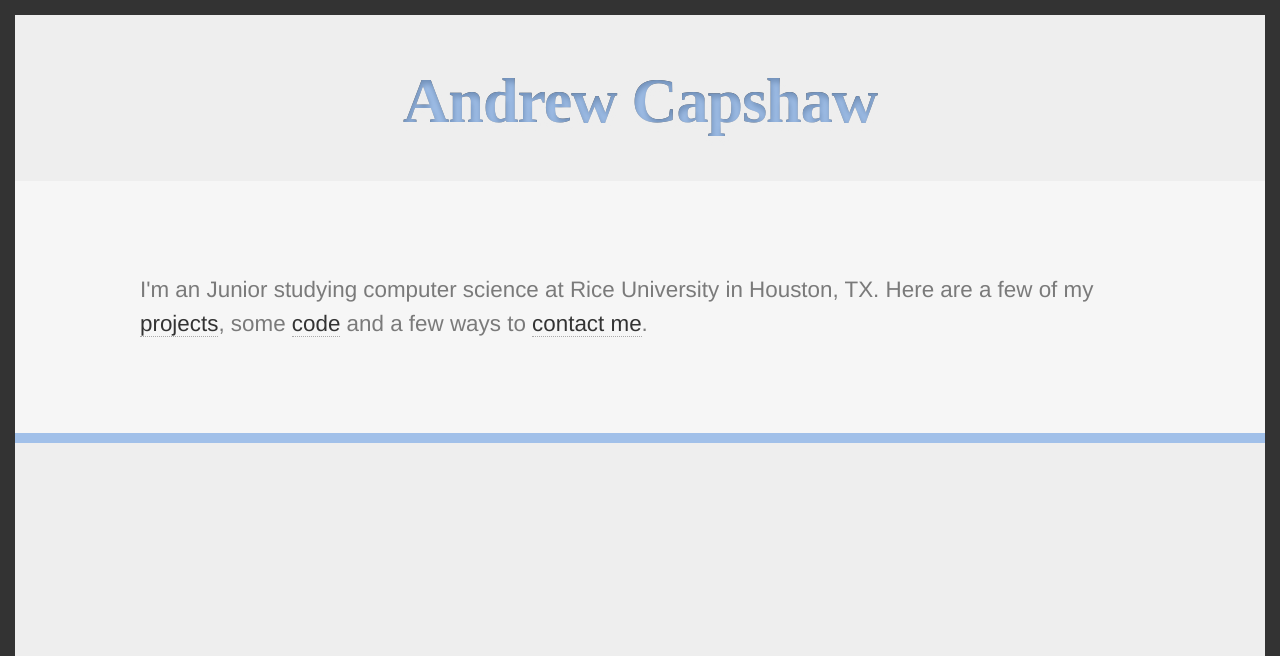
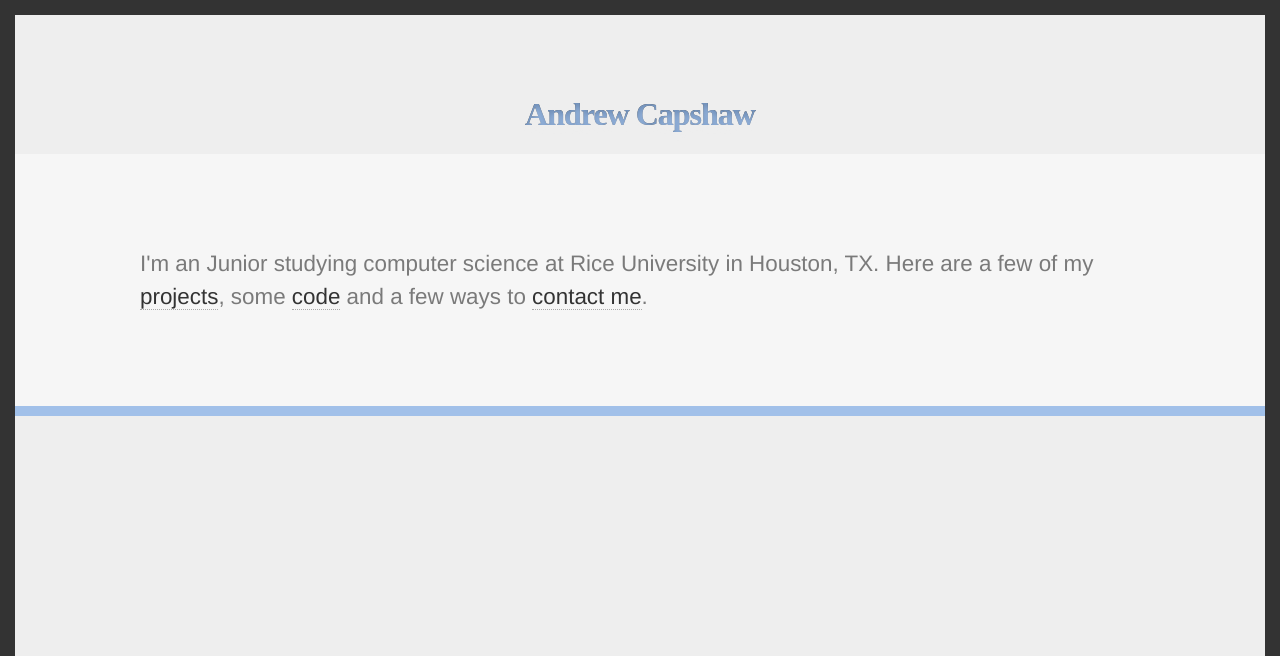
Before and after one commit to capshaw/capshaw.me, a PHP site: page /2.0/index.php in a window 1280 px wide. Shown: the top 656 px of the page. Run offline with PHP 8.4, Linux system fonts and the light colour scheme; some libraries are stand-ins or nearby versions; some web fonts are replaced.

Commit message:
Playing around with jquery

```diff
--- a/2.0/css/style.css
+++ b/2.0/css/style.css
@@ -14,19 +14,13 @@ body {
 }
 
 h1{
-  color: rgba(10,60,150, 0.8);
-  color: rgba(100,100,100, 0.8);
   color: rgba(140, 179, 230, 0.8);
   text-shadow: 1px 4px 6px #eee, 0 0 0 #000, 1px 4px 6px #eee;
-  font-size: 4em;
-  margin-top: 1em;
+  font-size: 2em;
+  margin-top: 3em;
   text-align: center;
   font-family: "Droid Serif";
   letter-spacing: -1px;
-  transition: color 2s;
-  -moz-transition: color 2s; /* Firefox 4 */
-  -webkit-transition: color 2s; /* Safari and Chrome */
-  -o-transition: color 2s; /* Opera */
 }
 
 .container{
@@ -40,10 +34,20 @@ h1{
   padding: 70px 0;
   font-size: 1.4em;
   border-bottom: 10px solid rgba(140, 179, 230, 0.8);
+}
+
+.transition-border{
   transition: border 2s;
   -moz-transition: border 2s; /* Firefox 4 */
   -webkit-transition: border 2s; /* Safari and Chrome */
   -o-transition: border 2s; /* Opera */
+}
+
+.transition-color {
+  transition: color 2s;
+  -moz-transition: color 2s; /* Firefox 4 */
+  -webkit-transition: color 2s; /* Safari and Chrome */
+  -o-transition: color 2s; /* Opera */
 }
 
 #top, #bottom, #left, #right {
--- a/2.0/index.php
+++ b/2.0/index.php
@@ -22,10 +22,10 @@
 	<div id='bottom'></div>
 
 	<div class='container'>
-		<h1>Andrew Capshaw</h1>
+		<h1 class='transition-color'>Andrew Capshaw</h1>
 	</div>
 
-	<div class='stripe'>
+	<div class='stripe transition-border'>
 		<div class='container'>
 			<p>I'm an Junior studying computer science at Rice University in Houston, TX.
 				Here are a few of my <a href='#'>projects</a>, some <a href='#'>code</a> and a few ways to <a href='#'>contact me</a>.</p>
--- a/2.0/js/index.js
+++ b/2.0/js/index.js
@@ -2,6 +2,16 @@
  * Click handlers
  */
 $(document).ready(function() {
+
+    var divs = ['h1', '.stripe']
+
+    for(div in divs) {
+        $(div).css('transition', 'border 2s');
+        $(div).css('-moz-transition', 'border 2s');
+        $(div).css('-webkit-transition', 'border 2s');
+        $(div).css('-o-transition', 'border 2s');
+    }
+
 	$(document).click(function(){
 		$('h1').css('color', 'rgba(100,200,100, 0.8)');
 		$('.stripe').css('border-bottom-color', 'rgba(100,200,100, 0.8)');
```
